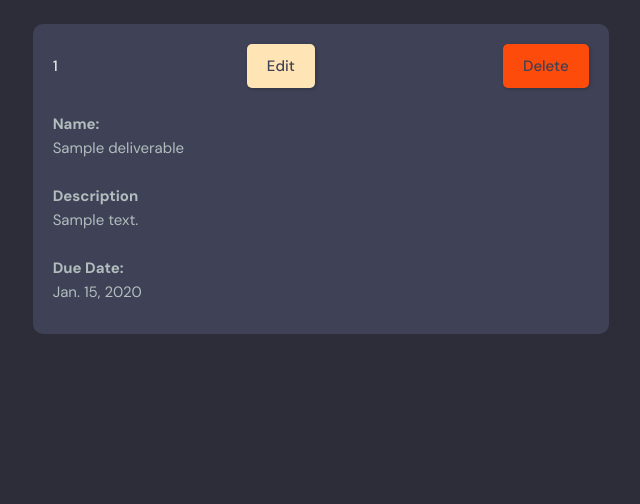
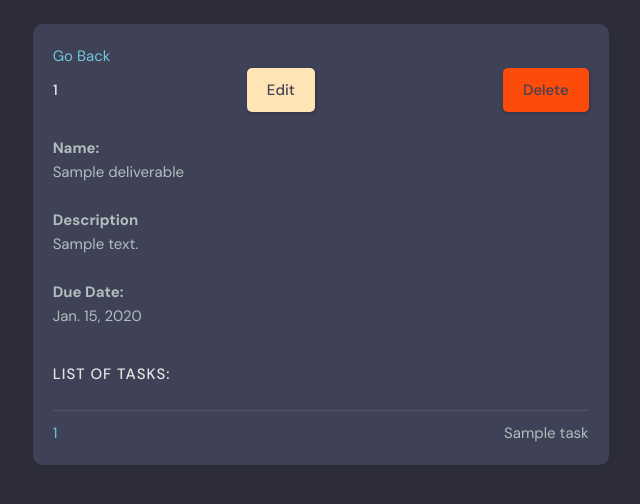
Before and after one commit to gmarioni/Project3_COMP380, a Django app: page /deliverables/1/ in a window 1280 px wide. Shown: the part 62-566 px from the top of the page, without its empty margins (279-919 px from the left). Run offline with Django 4.2, Linux system fonts and the light colour scheme; tables that the repository leaves empty hold one stand-in row (values such as "Sample post"); parts of the project's set-up code (start-up, migrations or seed data) failed here and were passed over.

Commit message:
all screens updated, calculated fields working on save only

```diff
--- a/actionitemsApp/templates/actionitemsApp/actionitem.html
+++ b/actionitemsApp/templates/actionitemsApp/actionitem.html
@@ -19,6 +19,7 @@
                 </a>
             </div>
             <div class="itemList">
+                <a href="{{request.META.HTTP_REFERER}}">Go Back</a>
                 <div class="itemListitem__content">
                     <h2>Name:</h2>
                     <p>{{ actionitem.name }}<p><br>
--- a/decisionsApp/templates/decisionsApp/decision.html
+++ b/decisionsApp/templates/decisionsApp/decision.html
@@ -7,6 +7,7 @@
         <div>
         </div>
         <div class="itemListitem">
+            <a href="{{request.META.HTTP_REFERER}}">Go Back</a>
             <div class="itemList__header">
                 <div>
                     <h2>{{ decision.uuid }}</h2>
--- a/deliverablesApp/deliverables.py
+++ b/deliverablesApp/deliverables.py
@@ -1,4 +1,8 @@
+import imp
+
+from issuesApp.models import Issues
 from .models import Deliverables
+from tasksApp.models import Tasks
 import core.core as corefunc
 
 def createDeliverable(rjson):
@@ -16,3 +20,6 @@ def updateDeliberable(obj_d,rjson):
         if f.name not in ("id","uuid"):
             setattr(obj_d,f.name,rjson[f.name])
     obj_d.save()
+
+def getAssociatedTasks(fk_id) -> Tasks:
+    return Tasks.objects.filter(deliverable_id=fk_id)
--- a/deliverablesApp/templates/deliverablesApp/deliverable.html
+++ b/deliverablesApp/templates/deliverablesApp/deliverable.html
@@ -7,6 +7,7 @@
         <div>
         </div>
         <div class="itemListitem">
+            <a href="{{request.META.HTTP_REFERER}}">Go Back</a>
             <div class="itemList__header">
                 <div>
                     <h2>{{ deliverable.uuid }}</h2>
@@ -27,6 +28,22 @@
                     <h3>Due Date:</h3>
                     {{ deliverable.due_date }}
                 </div>
+                <br>
+                <div class="itemList__header">
+                    <div>
+                        <h2>List of Tasks:</h2>
+                    </div>
+                </div>
+                {% for task in tasks%}
+                <div class="itemListitem__meta">
+                        <a href="{% url 'task' task.id %}">
+                            {{ task.uuid }}
+                        </a>
+                        <div>
+                            {{ task.name }}
+                        </div>
+                </div>
+                {% endfor %}
             </div>
         </div>
         <div>
--- a/deliverablesApp/views.py
+++ b/deliverablesApp/views.py
@@ -13,7 +13,7 @@ def main(request):
 
 def item(request,pk):
     obj = Deliverables.objects.get(id=pk)
-    context = {"deliverable": obj}
+    context = {"deliverable": obj,"tasks":dfunc.getAssociatedTasks(fk_id=pk)}
     return render(request,'deliverablesApp/deliverable.html', context)
 
 def create(request):
--- a/issuesApp/views.py
+++ b/issuesApp/views.py
@@ -12,7 +12,8 @@ def main(request):
 
 def item(request,pk):
     tobj = Issues.objects.get(id=pk)
-    context = {"issue": tobj}
+    context = {"issue": tobj,"actionitems":ifunc.getAssociatedActionItems(pk),
+                "decisions":ifunc.getAssociatedDecisions(pk)}
     return render(request,'issuesApp/issue.html', context)
 
 def create(request):
--- a/tasksApp/forms.py
+++ b/tasksApp/forms.py
@@ -1,5 +1,5 @@
 from django.forms import ModelForm, DateInput
-from .models import Tasks
+from .models import Tasks,Task_Dependency
 
 class TasksForm(ModelForm):
     class Meta:
--- a/tasksApp/models.py
+++ b/tasksApp/models.py
@@ -1,3 +1,4 @@
+from decimal import Clamped
 from django.db import models
 from deliverablesApp.models import Deliverables
 from django.contrib.auth.models import User
@@ -23,4 +24,18 @@ class Tasks(models.Model):
         db_table = 'TASKS'
 
     def __str__(self) -> str:
-        return self.uuid
+        return f"{ self.uuid} - { self.name}"
+
+class Dependent_Type(models.Model):
+    dependent_type = models.CharField(max_length=40)
+
+    class Meta:
+        db_table = 'DEPENDENT_TYPE'
+
+class Task_Dependency(models.Model):
+    task_id = models.ForeignKey(Tasks,on_delete=models.CASCADE, null=True)
+    dependent_task_id = models.IntegerField(null=True)
+    dependent_type_id = models.ForeignKey(Dependent_Type,on_delete=models.SET_NULL, null=True)
+
+    class Meta:
+        db_table = 'TASK_DEPENDENCY'
--- a/tasksApp/views.py
+++ b/tasksApp/views.py
@@ -1,6 +1,7 @@
 from django.http import HttpResponse
 from django.shortcuts import render, redirect
 from deliverablesApp.models import Deliverables
+from issuesApp.models import Issues
 from .models import Tasks
 from .forms import TasksForm
 import tasksApp.tasks as tfunc
@@ -13,7 +14,7 @@ def main(request):
 
 def item(request,pk):
     tobj = Tasks.objects.get(id=pk)
-    context = {"task": tobj}
+    context = {"task": tobj, "issue":tfunc.getAssociatedIssues(fk_id=pk)}
     return render(request,'tasksApp/task.html', context)
 
 def create(request):
```
Also changed, not shown: core/core.py (+13 -0 lines), issuesApp/issues.py (+10 -0 lines), issuesApp/templates/issuesApp/issue.html (+33 -0 lines), tasksApp/tasks.py (+11 -0 lines), tasksApp/templates/tasksApp/task.html (+17 -0 lines), tasksApp/migrations/0004_dependent_type_task_dependency.py (added).
